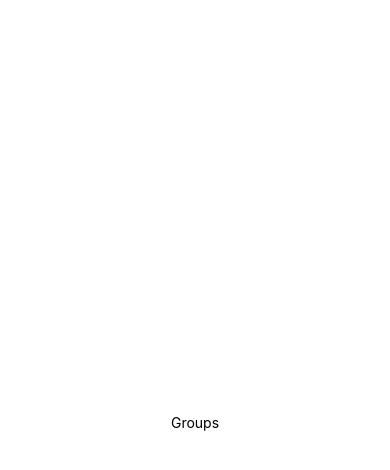
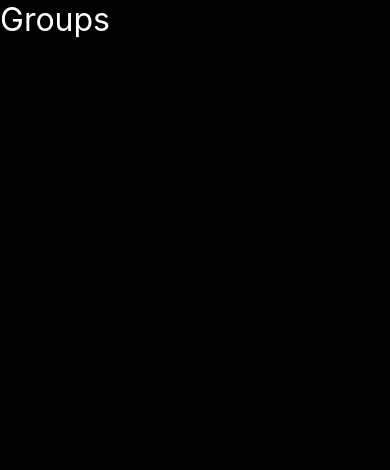
Before and after one commit to AndreBarroso/ignateTeams, a React Native app: screen / in a window 390 px wide. Shown: the top 470 px of the page. Built offline with nearby package versions, Linux system fonts and the light colour scheme.

Commit message:
feat: incluindo styled components no projeto

```diff
--- a/package.json
+++ b/package.json
@@ -9,10 +9,13 @@
     "web": "expo start --web"
   },
   "dependencies": {
+    "@types/styled-components": "^5.1.28",
+    "@types/styled-components-react-native": "^5.2.3",
     "expo": "~49.0.13",
     "expo-status-bar": "~1.6.0",
     "react": "18.2.0",
-    "react-native": "0.72.5"
+    "react-native": "0.72.5",
+    "styled-components": "^6.0.8"
   },
   "devDependencies": {
     "@babel/core": "^7.20.0",
--- a/src/screens/groups/index.tsx
+++ b/src/screens/groups/index.tsx
@@ -1,18 +1,9 @@
-import { StyleSheet, Text, View } from 'react-native';
+import { Container, Title } from './styles';
 
 export  function Groups() {
   return (
-    <View style={styles.container}>
-      <Text>Groups</Text>
-    </View>
+    <Container>
+      <Title>Groups</Title>
+    </Container>
   );
 }
-
-const styles = StyleSheet.create({
-  container: {
-    flex: 1,
-    backgroundColor: '#fff',
-    alignItems: 'center',
-    justifyContent: 'center',
-  },
-});
--- /dev/null
+++ b/src/screens/groups/styles.ts
@@ -0,0 +1,14 @@
+import styled from 'styled-components/native'
+
+export const Container = styled.View`
+    flex: 1;
+    background-color: #000;
+    align-items: 'center';
+    justify-content: 'center',
+`;
+
+
+export const Title = styled.Text`
+    color: #fff;
+    font-size: 32px;
+`;
```
Also changed, not shown: 1 other file (tests, documents, lock files or other folders).
